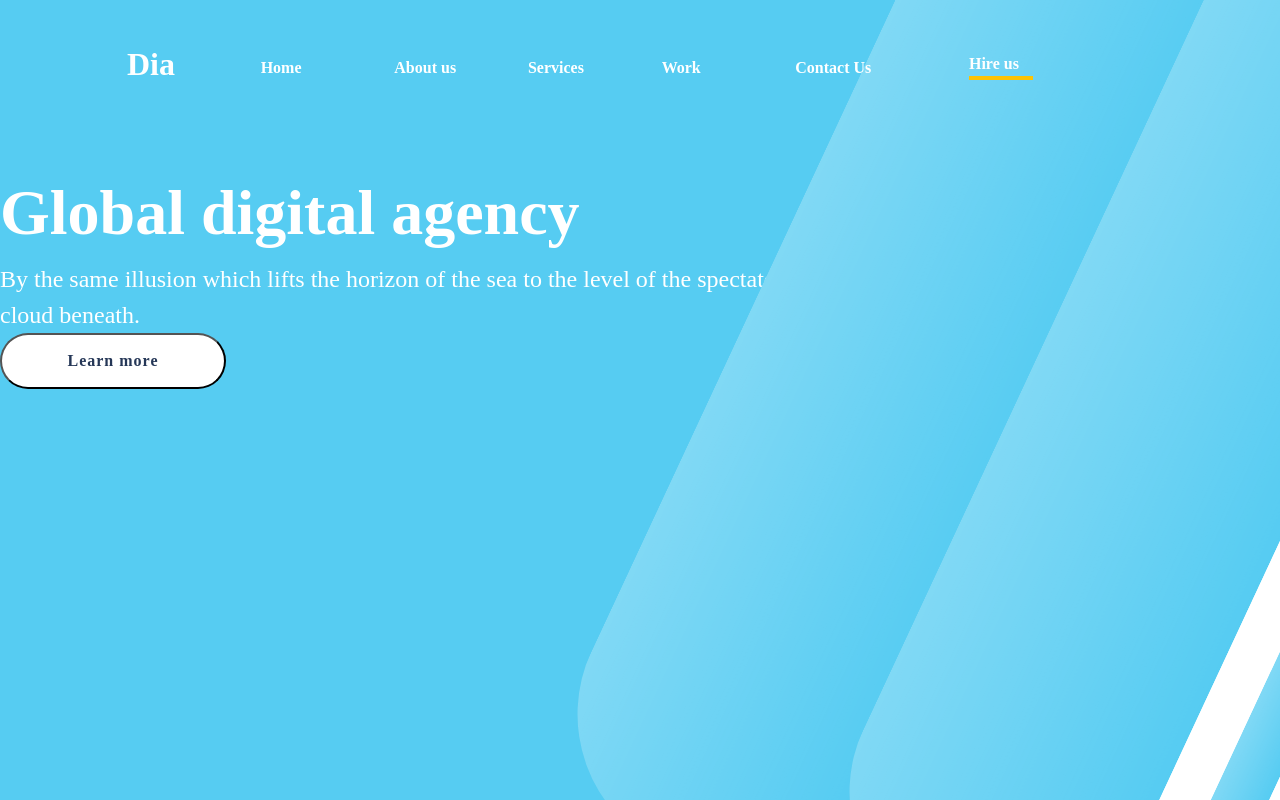
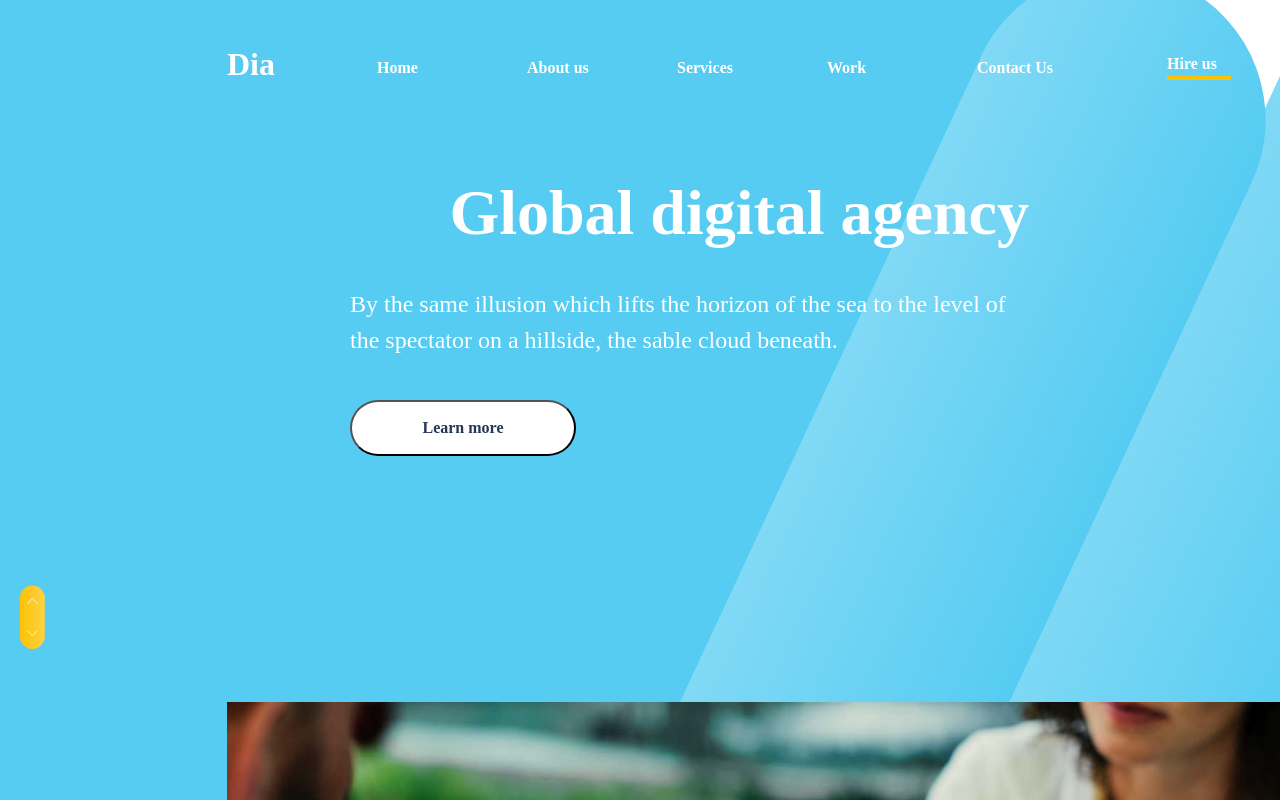
Before and after one commit to Eliza1717/Dia, a plain HTML site: page index.html in a window 1280 px wide. Shown: the top 800 px of the page. Drawn offline with Linux system fonts and the light colour scheme.

Commit message:
site update

```diff
--- a/index.html
+++ b/index.html
@@ -28,17 +28,23 @@
             By the same illusion which lifts the horizon of the sea to the level
             of the spectator on a hillside, the sable cloud beneath.
           </p>
-          <button class="button__global button__global__text">Learn more</button>
+          <button class="button__global">Learn more</button>
+          <img
+          src="./images/Slider.svg"
+          class="img__switch"
+          alt="переключатель с стрелочками"
+        />
+          <img
+            class="img__global"
+            src="./images/Photo.png"
+            alt="бизнес беседа двух людей"
+          />
           <div class="blue__rectangle"></div>
           <div class="blue__rectangle__2"></div>
           <div class="blue__rectangle__3"></div>
-          <img
-          src="./images/Photo.png"
-          >
-        </section>
-        <section>
 
         </section>
+        <section></section>
       </div>
     </main>
   </body>
--- a/styles/style.css
+++ b/styles/style.css
@@ -19,10 +19,6 @@ blockquote {
   padding: 0;
 }
 
-html {
-  block-size: 100%;
-}
-
 body {
   margin: 0 auto;
 }
@@ -33,6 +29,8 @@ ol {
 }
 
 .background__section {
+  position: relative;
+  z-index: 1;
   width: 1029px;
   height: 848px;
   background: var(--main, #56ccf2);
@@ -40,11 +38,10 @@ ol {
 
 .menu__section {
   display: grid;
-  grid-template-columns: repeat(7, 100px);
-  justify-content: space-between;
+  grid-template-columns: repeat(7, 150px);
   align-items: end;
+  margin-left: 227px;
   padding-top: 48px;
-  padding-left: 127px;
   color: #fff;
   font-family: Muli;
   font-weight: 700;
@@ -86,14 +83,66 @@ ol {
 }
 
 .hire_us {
-  margin-left: 40px;
   position: relative;
   z-index: 4;
   grid-column-start: 7;
   grid-column-end: 8;
+  width: 64px;
+  margin-left: 40px;
+  border-bottom: solid 4px #fcc304;
   text-decoration: none;
-  border-bottom: solid 4px #fcc304;
-  width: 64px;
+}
+
+.title__global {
+  display: grid;
+  justify-items: end;
+  margin-top: 85px;
+  margin-bottom: 25px;
+  color: #fff;
+  font-family: Muli;
+  font-weight: 900;
+  font-size: 64px;
+  font-style: normal;
+  line-height: 150%;
+}
+
+.content__global {
+  display: flex;
+  margin-left: 350px;
+  justify-content: center;
+  max-width: 754px;
+  margin-bottom: 42px;
+  color: #fff;
+  font-family: Muli;
+  font-weight: 400;
+  font-size: 24px;
+  font-style: normal;
+  line-height: 150%;
+}
+
+.button__global {
+  margin-left: 350px;
+  display: grid;
+  align-content: center;
+  width: 226px;
+  height: 56px;
+  margin-bottom: 80px;
+  border-radius: 64px;
+  color: var(--text-100, #253757);
+  font-family: Muli;
+  font-weight: 700;
+  font-size: 16px;
+  font-style: normal;
+  line-height: 150%;
+  background: #fff;
+}
+
+.img__global {
+  position: relative;
+  z-index: 5;
+  width: 1146px;
+  height: 640px;
+  margin-left: 227px;
 }
 
 .menu__title {
@@ -107,11 +156,11 @@ ol {
 
 .blue__rectangle {
   position: relative;
-  top: -200px;
-  left: 338px;
-  z-index: 1;
+  top: -1000px;
+  left: 377px;
+  z-index: -1;
   min-width: 1128px;
-  height: 298.234px;
+  height: 299.234px;
   border-radius: 500px;
   background: linear-gradient(
       180deg,
@@ -124,9 +173,9 @@ ol {
 
 .blue__rectangle__2 {
   position: relative;
-  top: -420px;
-  left: 610px;
-  z-index: 2;
+  top: -1300px;
+  left: 685px;
+  z-index: -2;
   min-width: 1128px;
   height: 298.234px;
   border-radius: 500px;
@@ -141,9 +190,9 @@ ol {
 
 .blue__rectangle__3 {
   position: relative;
-  bottom: 500px;
-  left: 860px;
-  z-index: 3;
+  top: -1370px;
+  left: 878px;
+  z-index: -3;
   flex-shrink: 0;
   min-width: 956.925px;
   height: 53.018px;
@@ -157,48 +206,8 @@ ol {
   transform: rotate(-65deg);
 }
 
-.title__global {
-  margin-top: 85px;
-  display: flex;
-  position: relative;
-  z-index: 4;
-  display: flex;
-  color: #fff;
-  font-family: Muli;
-  font-size: 64px;
-  font-style: normal;
-  font-weight: 900;
-  line-height: 150%;
+.img__switch {
+  width: 64px;
+  height: 162.462px;
+  transform: rotate(90deg);
 }
-
-.content__global {
-  color: #fff;
-  font-family: Muli;
-  font-size: 24px;
-  font-style: normal;
-  font-weight: 400;
-  line-height: 150%;
-}
-
-.button__global {
-  width: 226px;
-  height: 56px;
-  border-radius: 64px;
-  background: #fff;
-}
-
-.button__global__text {
-  color: var(--text-100, #253757);
-  text-align: center;
-  font-family: Muli;
-  font-size: 16px;
-  font-style: normal;
-  font-weight: 700;
-  line-height: 150%;
-  letter-spacing: 1px;
-}
-
-.img__global {
-  position: relative;
-  z-index: 4;
-}
```
